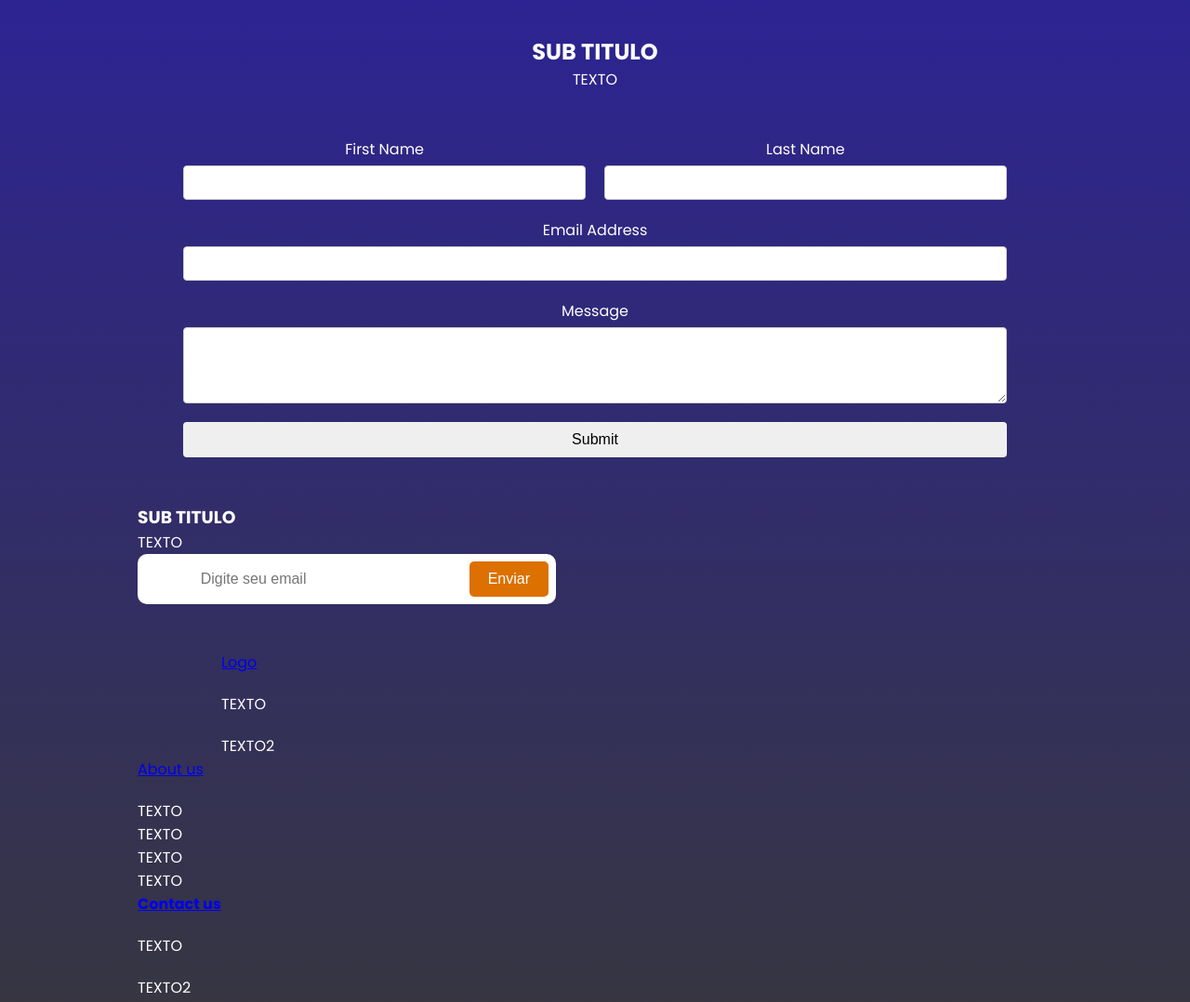
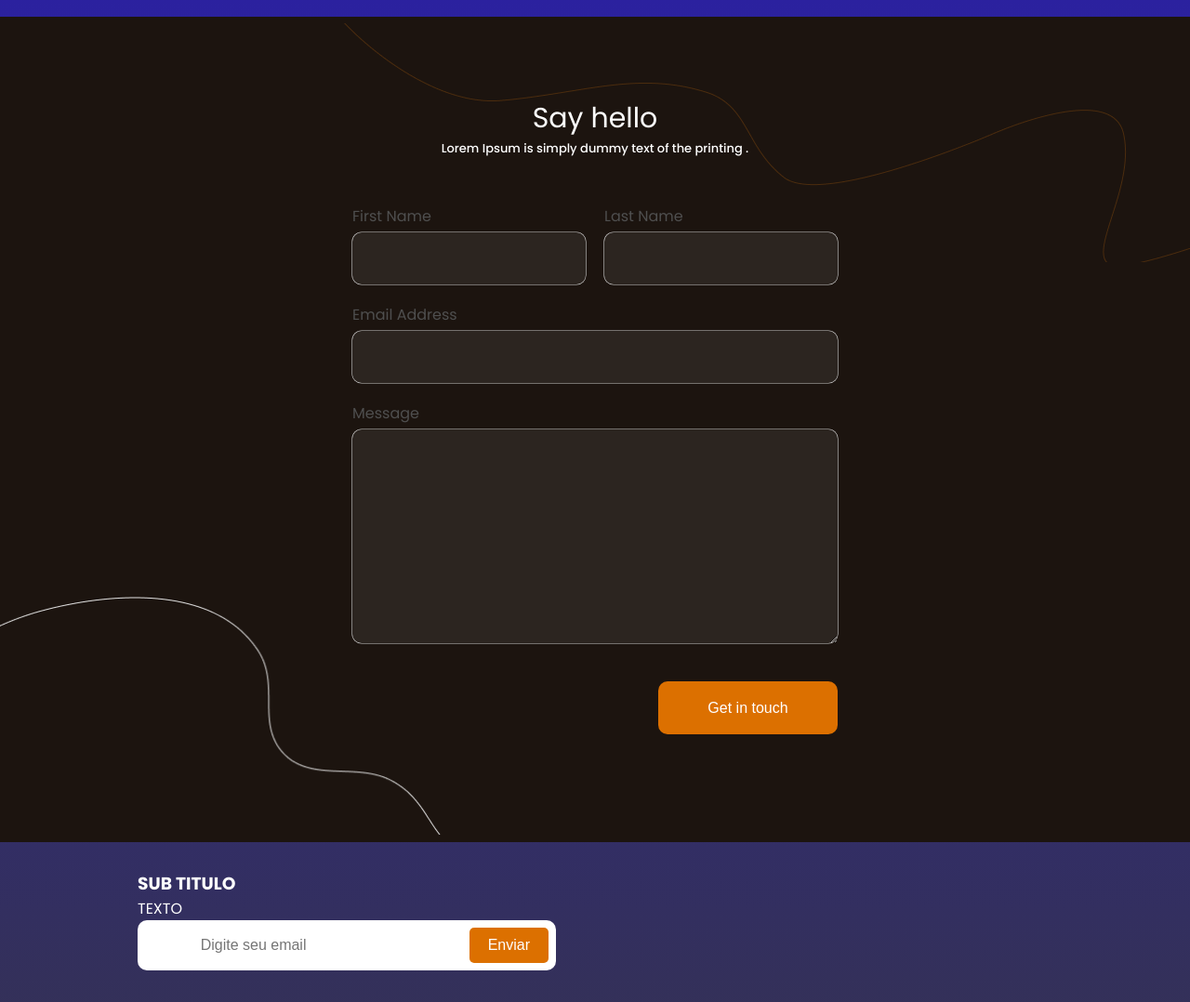
Before and after one commit to talessoares/challenge01-compass-fullstack, a plain HTML site: page contact.html in a window 1280 px wide. Shown: the part 1120-2198 px from the top of the page at 93% size. Drawn offline with Linux system fonts and the light colour scheme.

Commit message:
feat: :sparkles: Adicionado a seção do forms (contact page)
Adicionado o subtitulo, o texto, os campos para o formulario e o botão.

#20

```diff
--- a/contact.html
+++ b/contact.html
@@ -109,11 +109,13 @@
       </div>
 
       <div class="div5Contact">
-        <h2>SUB TITULO</h2>
-        <p>TEXTO</p>
-      </div>
-
-      <div class="div6Contact">
+        <img
+          src="/challenge01-compass-fullstack/assets/imgs/Vector 3.png"
+          alt="Line Vector"
+          class="backgroundImage"
+        />
+        <h2>Say hello</h2>
+        <p>Lorem Ipsum is simply dummy text of the printing .</p>
         <form class="contactForm">
           <div class="formRow">
             <div class="formField">
@@ -142,8 +144,15 @@
               ></textarea>
             </div>
           </div>
-          <button type="submit">Submit</button>
+          <div class="buttonWrapper">
+            <button type="submit">Get in touch</button>
+          </div>
         </form>
+        <img
+          src="/challenge01-compass-fullstack/assets/imgs/Vector 4.png"
+          alt="Line vector"
+          class="backgroundImage2"
+        />
       </div>
 
       <div class="div13">
--- a/styles.css
+++ b/styles.css
@@ -761,8 +761,8 @@ body {
   gap: 20px;
   font-weight: 300;
   padding: 0px 80px;
-  border-left: 1px solid #ffffff; /* Borda na esquerda */
-  border-right: 1px solid #ffffff; /* Borda na direita */
+  border-left: 1px solid #ffffff;
+  border-right: 1px solid #ffffff;
 }
 
 .div4Contact > div:nth-of-type(3) {
@@ -790,12 +790,58 @@ body {
   height: auto;
 }
 
-.div6Contact {
+.div5Contact {
+  position: relative;
   display: flex;
   flex-direction: column;
-
   align-items: center;
   justify-content: center;
+  padding: 350px;
+  background-color: #1c140f;
+  background-blend-mode: overlay;
+  width: 100vw;
+  margin-left: calc(50% - 50vw);
+  z-index: 1;
+  text-align: center;
+  height: 888px;
+}
+
+.backgroundImage {
+  position: relative;
+  z-index: -1;
+  width: 1048px;
+  height: 257px;
+  top: 200px;
+  left: 250px;
+  object-fit: cover;
+}
+
+.backgroundImage2 {
+  padding-top: 2px;
+  position: relative;
+  z-index: -1;
+  width: 567px;
+  height: 258px;
+  right: 450px;
+  bottom: 200px;
+  object-fit: cover;
+}
+
+.div5Contact h2,
+.div5Contact p,
+.contactForm {
+  z-index: 1;
+}
+
+.div5Contact h2 {
+  font-size: 30px;
+  font-weight: 400;
+  margin-top: 4%;
+}
+
+.div5Contact p {
+  font-size: 13px;
+  font-weight: 500;
 }
 
 .contactForm {
@@ -803,6 +849,10 @@ body {
   flex-direction: column;
   gap: 20px;
   width: 90%;
+  text-align: left;
+  padding-top: 50px;
+  padding-bottom: 50px;
+  color: #4f4f4f;
 }
 
 .formRow {
@@ -821,20 +871,44 @@ body {
   margin-bottom: 5px;
 }
 
+.formField input {
+  height: 56px;
+}
+
 .formField input,
 .formField textarea {
   padding: 10px;
-  border: 1px solid #ccc;
-  border-radius: 4px;
+  border: none;
+  border-radius: 10px;
   width: 100%;
+  background-color: rgba(255, 255, 255, 0.07);
+  box-shadow: 0 0 0 0.6px #cecece;
 }
 
-button {
+.formField textarea {
+  height: 230px;
+}
+
+.buttonWrapper {
+  display: flex;
+  justify-content: flex-end;
+  padding-top: 4%;
+}
+
+.div5Contact button {
   padding: 10px 20px;
   font-size: 16px;
+  font-weight: 400;
   cursor: pointer;
   border: none;
-  border-radius: 4px;
+  border-radius: 10px;
+  background-color: #dc7000;
+  color: white;
+  display: flex;
+  align-items: center;
+  width: 193px;
+  height: 57px;
+  justify-content: center;
 }
 
 /* Error Page */
```
